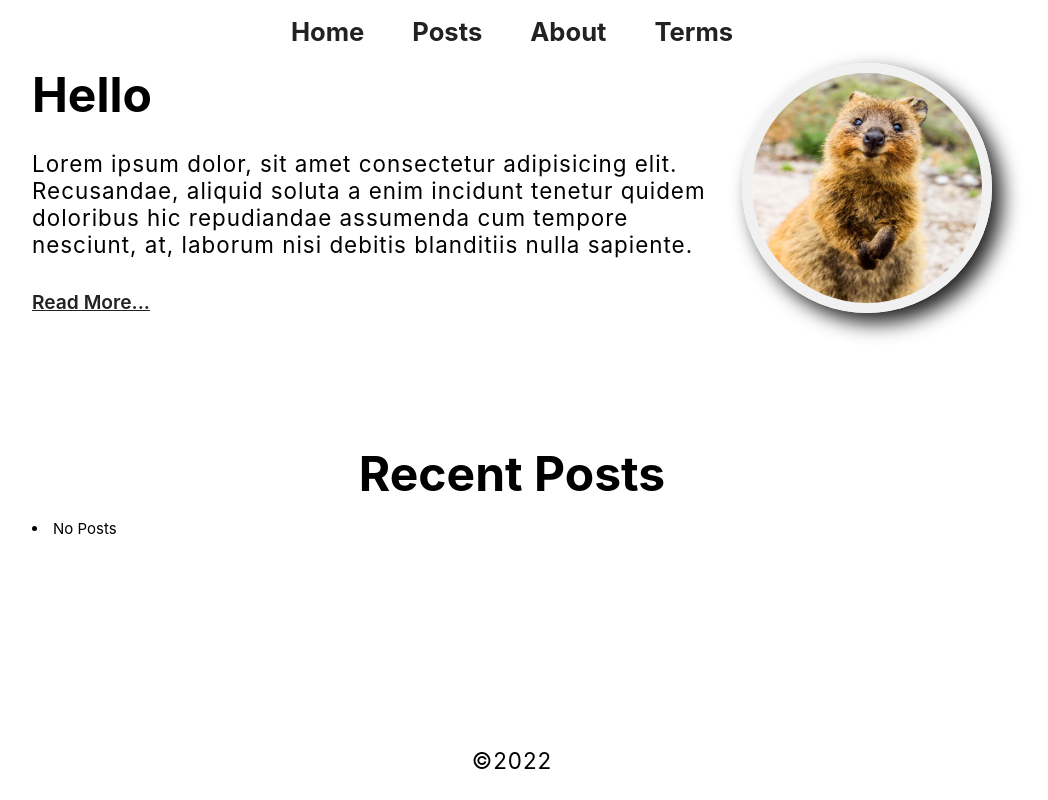
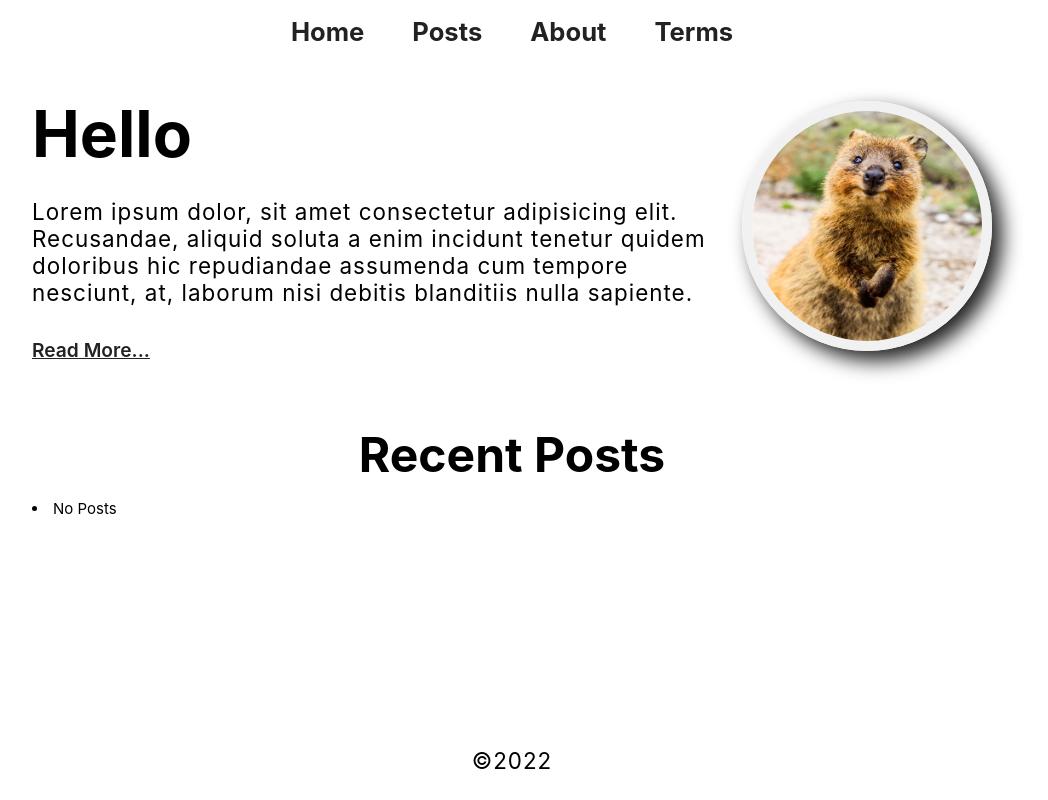
Before and after one commit to ty30/gen-stat-one, a Flask app: page / in a window 1280 px wide. Shown: the whole page, without its empty margins (128-1176 px from the left). Run offline with Flask 2, Linux system fonts and the light colour scheme.

Commit message:
Modified index template and README.md

```diff
--- a/templates/index.html
+++ b/templates/index.html
@@ -1,8 +1,8 @@
 {% extends "layouts/base.html" %} {% block content %}
-<section class="container pb4">
+<section class="container pt2 pb4">
   <div class="showcase">
     <div>
-      <h2>Hello</h2>
+      <h1>Hello</h1>
       <p class="pb2">
         Lorem ipsum dolor, sit amet consectetur adipisicing elit. Recusandae,
         aliquid soluta a enim incidunt tenetur quidem doloribus hic repudiandae
@@ -20,7 +20,7 @@
     </div>
   </div>
 </section>
-<section id="recent" class="pt4">
+<section id="recent" class="pb2">
   <div class="container">
     <h2 class="tc">Recent Posts</h2>
     {% with pages=pages %} {% include "layouts/_recent_post_list.html" %} {%
```
Also changed, not shown: README.md.
